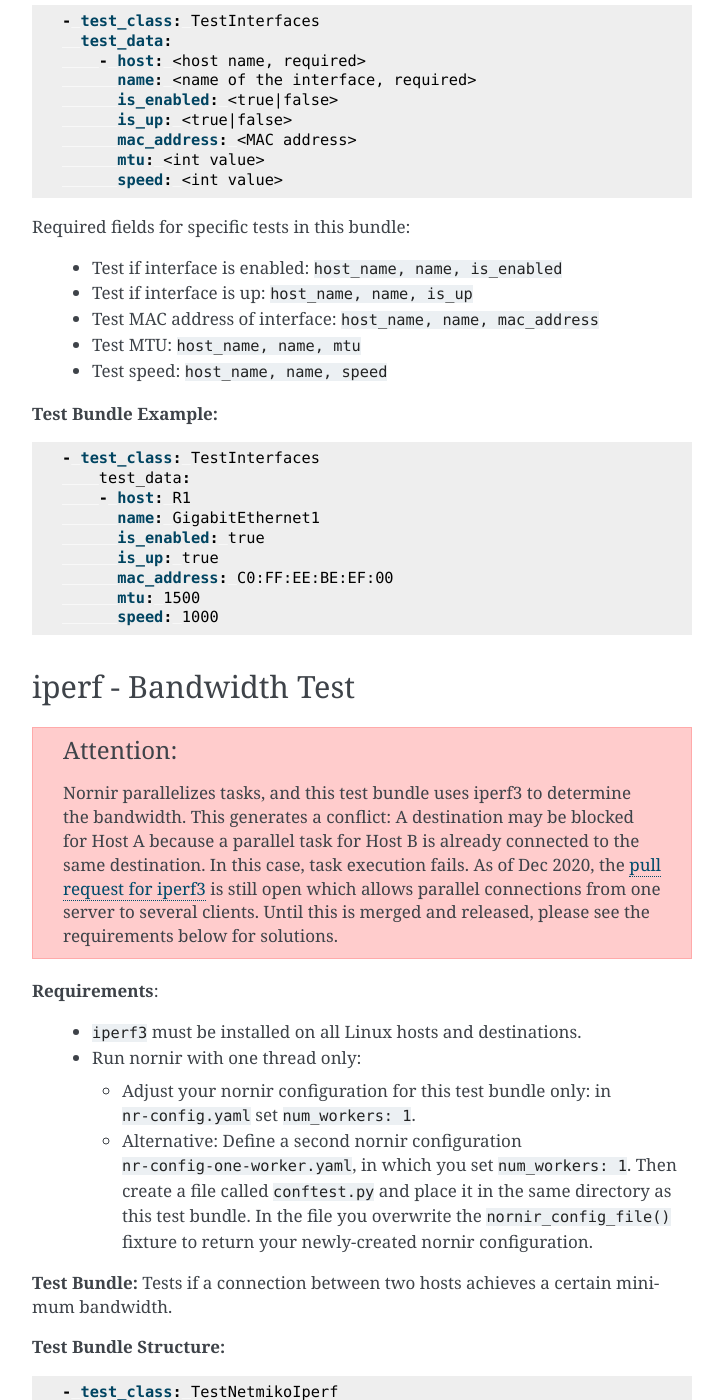
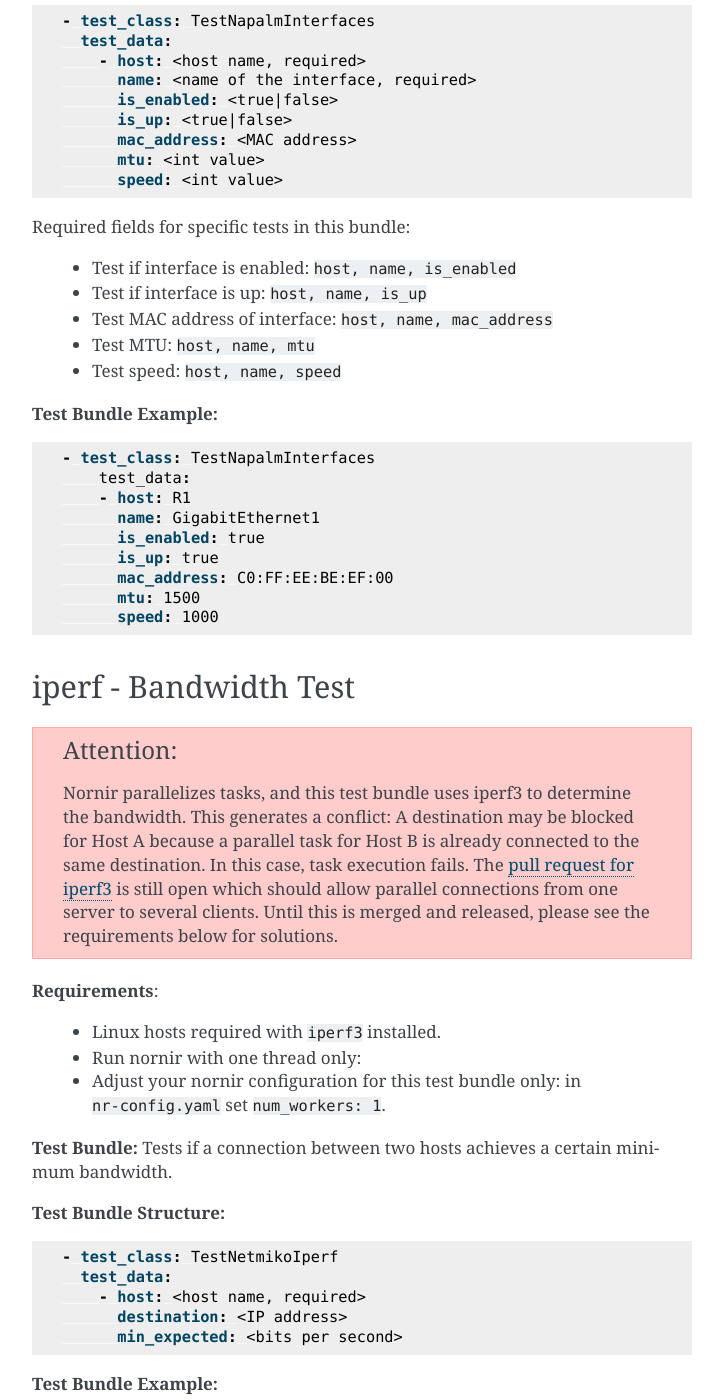
Before and after one commit to network-unit-testing-system/nuts, a Sphinx documentation site: the page built from docs/source/testbundles/alltestbundles.rst, in a window 1280 px wide and 1400 px high, scrolled down 2827 px. Shown: the whole window, without its empty margins (388-1111 px from the left). Built offline with Sphinx 7.4.7, drawn with Linux system fonts in a browser that asks for light colours; some of the changed text lies outside the part shown.

```diff
--- a/docs/source/testbundles/alltestbundles.rst
+++ b/docs/source/testbundles/alltestbundles.rst
@@ -3,7 +3,7 @@ Test Bundles
 
 A test bundle contains one ore more tests that are logically related to each other. For example, a test bundle about BGP neighbors has a test that checks the correctness of the local ID, another test checks if a peer is up etc. These tests are defined by the individual fields for each entry in ``test_data``. If all fields are present, all tests are executed. If the field is missing, the test will be shown as "skipped" in the results. In the example on BGP neighbors below, ``R2`` only has a test that checks if its neighbor is down (``is_up: false``).
 
-This section contains all test bundles which have been implemented in NUTS, you can incorporate them in your own bundles. They can be executed with the command ``$ pytest <test>.yaml`` from your project root.
+This section contains all test bundles which have been implemented in NUTS, you can incorporate them in your own bundles. They can be executed with the command ``$ pytest <test bundle name>.yaml`` from your project root.
 
 Note that you need an inventory of network devices for the tests to work. Please see :doc:`First Steps with NUTS <../tutorial/firststeps>` for more information.
 
@@ -133,7 +133,7 @@ Interfaces
 
 .. code:: yaml
 
-    - test_class: TestInterfaces
+    - test_class: TestNapalmInterfaces
       test_data:
         - host: <host name, required>
           name: <name of the interface, required>
@@ -145,17 +145,17 @@ Interfaces
 
 Required fields for specific tests in this bundle:
 
-    * Test if interface is enabled: ``host_name, name, is_enabled``
-    * Test if interface is up: ``host_name, name, is_up``
-    * Test MAC address of interface: ``host_name, name, mac_address``
-    * Test MTU: ``host_name, name, mtu``
-    * Test speed: ``host_name, name, speed``
+    * Test if interface is enabled: ``host, name, is_enabled``
+    * Test if interface is up: ``host, name, is_up``
+    * Test MAC address of interface: ``host, name, mac_address``
+    * Test MTU: ``host, name, mtu``
+    * Test speed: ``host, name, speed``
 
 **Test Bundle Example:**
 
 .. code:: yaml
 
-    - test_class: TestInterfaces
+    - test_class: TestNapalmInterfaces
         test_data:
         - host: R1
           name: GigabitEthernet1
@@ -170,15 +170,13 @@ iperf - Bandwidth Test
 
 .. attention::
 
-  Nornir parallelizes tasks, and this test bundle uses iperf3 to determine the bandwidth. This generates a conflict: A destination may be blocked for Host A because a parallel task for Host B is already connected to the same destination. In this case, task execution fails. As of Dec 2020, the `pull request for iperf3 <https://github.com/esnet/iperf/pull/1074>`__ is still open which allows parallel connections from one server to several clients. Until this is merged and released, please see the requirements below for solutions.
+  Nornir parallelizes tasks, and this test bundle uses iperf3 to determine the bandwidth. This generates a conflict: A destination may be blocked for Host A because a parallel task for Host B is already connected to the same destination. In this case, task execution fails. The `pull request for iperf3 <https://github.com/esnet/iperf/pull/1074>`__ is still open which should allow parallel connections from one server to several clients. Until this is merged and released, please see the requirements below for solutions.
 
 **Requirements**:
 
-  * ``iperf3`` must be installed on all Linux hosts and destinations.
+  * Linux hosts required with ``iperf3`` installed.
   * Run nornir with one thread only:
-
-    * Adjust your nornir configuration for this test bundle only: in ``nr-config.yaml`` set ``num_workers: 1``.
-    * Alternative: Define a second nornir configuration ``nr-config-one-worker.yaml``, in which you set ``num_workers: 1``. Then create a file called ``conftest.py`` and place it in the same directory as this test bundle. In the file you overwrite the ``nornir_config_file()`` fixture to return your newly-created nornir configuration.
+  * Adjust your nornir configuration for this test bundle only: in ``nr-config.yaml`` set ``num_workers: 1``.
 
 **Test Bundle:** Tests if a connection between two hosts achieves a certain minimum bandwidth.
 
@@ -343,6 +341,8 @@ Ping Hosts
 
 **Test Bundle:** Tests if a host can ping another.
 
+**Note**: Linux host required with Ping installed.
+
 **Test Bundle Structure:**
 
 .. code:: yaml
@@ -392,7 +392,7 @@ Users - Information
 -------------------
 
 
-**Test Bundle:** Tests the if pre-defined users exist on a device.
+**Test Bundle:** Tests pre-defined users of a device.
 
 **Test Bundle Structure:**
 
```
Also changed, not shown: other parts of docs/source/testbundles/alltestbundles.rst (+3 -3 lines), docs/source/installation/install.rst (+4 -3 lines), docs/source/tutorial/firststeps.rst (+3 -4 lines).
